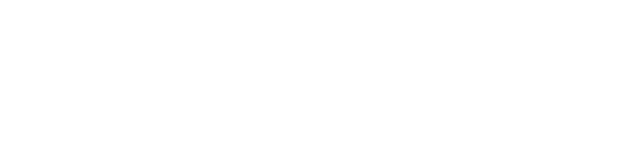
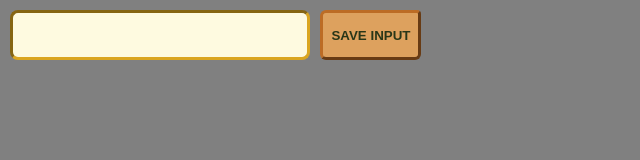
Before and after one commit to heuristic-machina/chrome_extension_lead_tracker, a website built with Vite: page index.html in a window 1280 px wide. Shown: the whole page, without its empty margins (0-640 px from the left). Built offline with nearby package versions, Linux system fonts and the light colour scheme.

Commit message:
button wired up

```diff
--- a/index.css
+++ b/index.css
@@ -0,0 +1,37 @@
+html {
+    background-color: grey;
+}
+
+body {
+    margin: 0;
+    padding: 10px;
+    font-family: Arial, Helvetica, sans-serif;
+}
+
+#input-el {
+    color: 283618;
+    font-weight: 800px;
+    background-color: fefae0;
+    border-radius: 8px;
+    width: 300px;
+    height: 50px;
+    border-color: goldenrod;
+    border-width: 3px;
+    padding-left: 10px;
+    padding-right: 10px;
+    box-sizing: border-box;
+
+}
+
+#input-btn {
+    margin-left: 6px;
+    height: 50px;
+    padding: 2px 8px;
+    background-color: dda15e;
+    border-radius: 6px;
+    border-color:bc6c25;
+    border-width: 3px;
+    border-top-right-radius: 4px;
+    font-weight:900;
+    color: 283618;
+}
--- a/index.html
+++ b/index.html
@@ -4,7 +4,9 @@
     </head>
     <body>
         <!-- Create an input element with type="text" and id="input-el" -->
+         <input type="text" id="input-el"/>
         <!-- Create a SAVE INPUT button with id="input-btn" -->
+        <button id="input-btn" onClick="saveLead()">SAVE INPUT</button>
         <script src="index.js"></script>
     </body>
 </html>
--- a/index.js
+++ b/index.js
@@ -0,0 +1,3 @@
+function saveLead() {
+    console.log('button clicked')
+}
```
Also changed, not shown: 2 other files.
